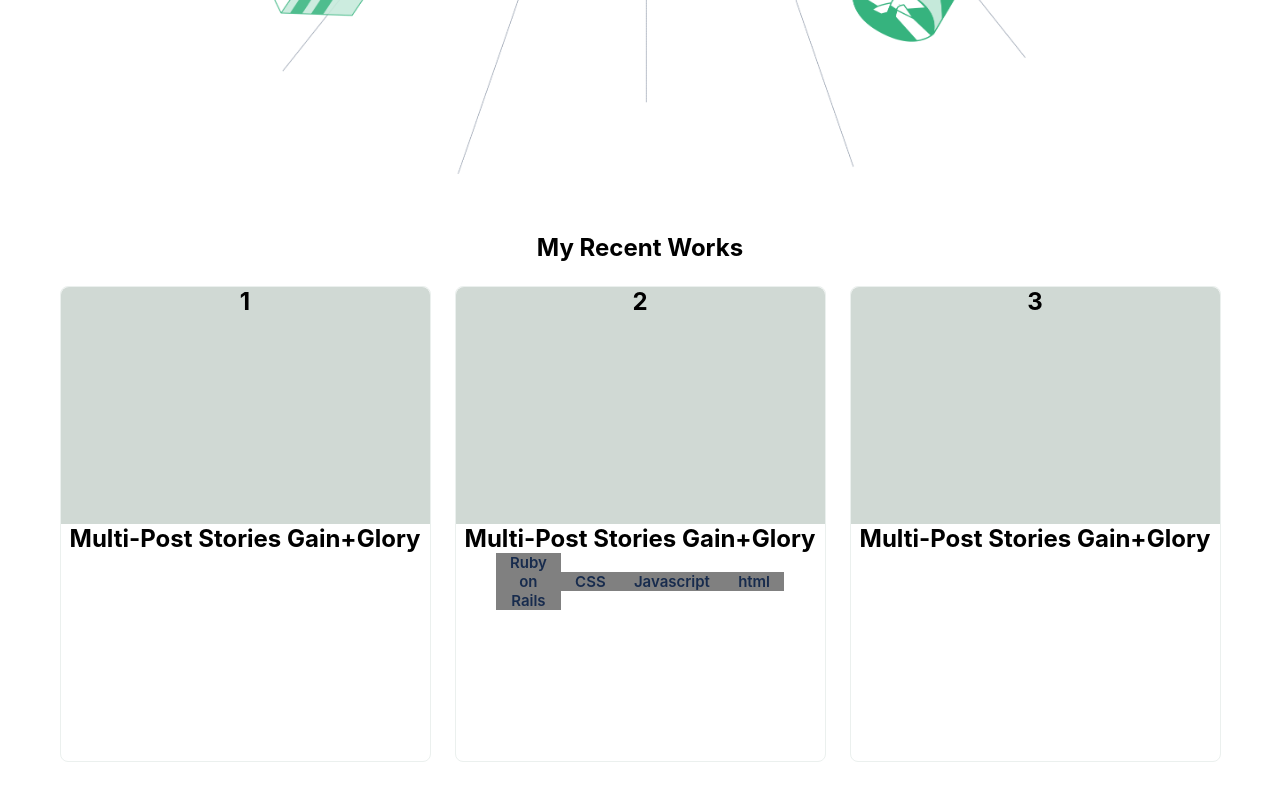
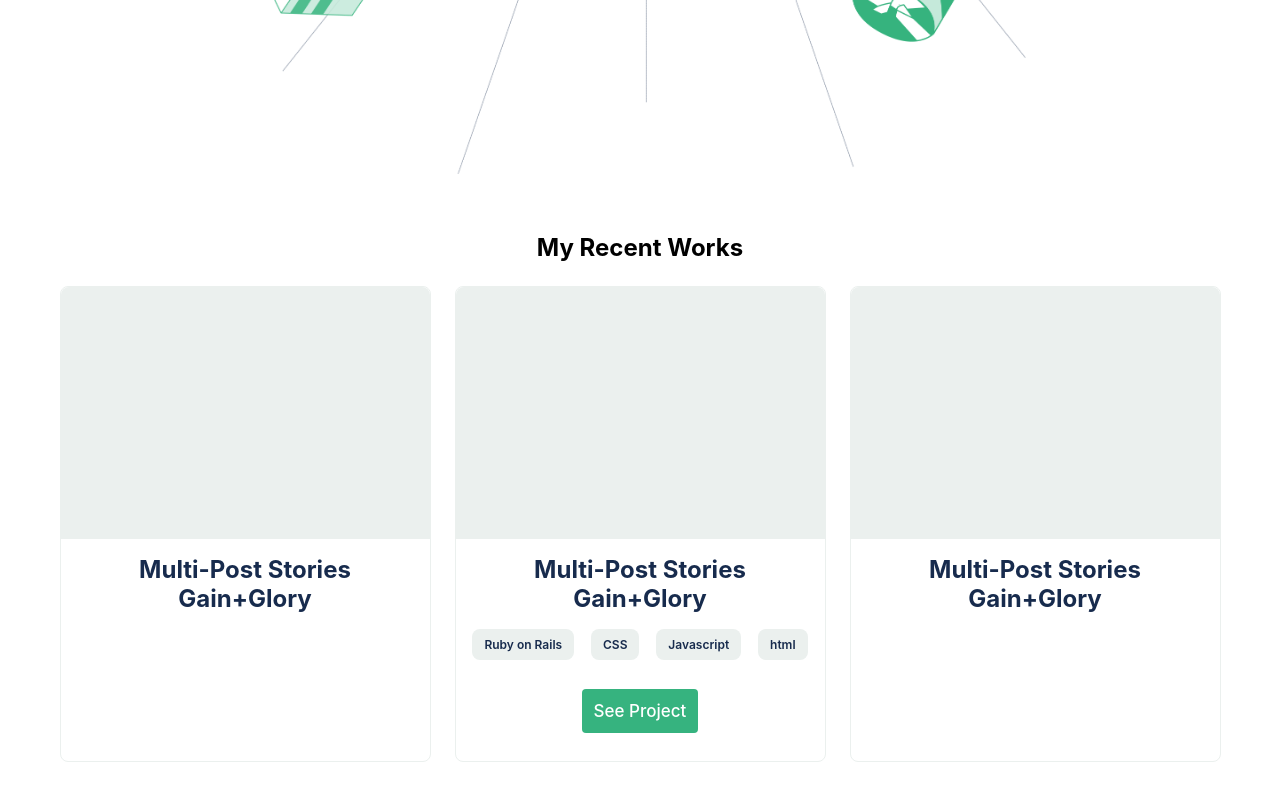
Before and after one commit to KareemWilson/MyPortfolio, a plain HTML site: page index.html in a window 1280 px wide. Shown: the part 623-1423 px from the top of the page. Drawn offline with Linux system fonts and the light colour scheme; a web font is replaced by a local one.

Commit message:
enhance project card

```diff
--- a/index.html
+++ b/index.html
@@ -48,7 +48,7 @@
           <h1 class="worksTitle">My Recent Works</h1>
           <div class="projectCard">
             <div class="cardTop">
-              <h1 class="cardImg">1</h1>
+              <h1 class="cardImg"></h1>
             </div>
             <div class="cardBottom">
               <h2 class="cardTitle">Multi-Post Stories Gain+Glory</h2>
@@ -56,7 +56,7 @@
           </div>
           <div class="projectCard">
             <div class="cardTop">
-              <h1 class="cardImg">2</h1>
+              <h1 class="cardImg"></h1>
             </div>
             <div class="cardBottom">
               <h2 class="cardTitle">Multi-Post Stories Gain+Glory</h2>
@@ -66,11 +66,12 @@
                 <li class="tech">Javascript</li>
                 <li class="tech">html</li>
               </ul>
+              <button class="btn">See Project</button>
             </div>
           </div>
           <div class="projectCard">
             <div class="cardTop">
-              <h1 class="cardImg">3</h1>
+              <h1 class="cardImg"></h1>
             </div>
             <div class="cardBottom">
               <h2 class="cardTitle">Multi-Post Stories Gain+Glory</h2>
--- a/styles.css
+++ b/styles.css
@@ -46,7 +46,7 @@
   color: #28352f;
 }
 
-ul {
+.nav-list {
   display: flex;
   flex-direction: row;
   list-style: none;
@@ -155,7 +155,7 @@
 
 .cardTop {
   flex: 1;
-  background-color: #d0d9d4;
+  background-color: #EBF0EE;
   border-radius: 8px 8px 0 0;
 }
 
@@ -166,10 +166,44 @@
   border-radius: 10px 10px 10px 10px;
   background-color: white;
   align-self: center;
-align-items: center;}
+  align-items: center;
+  max-height: 222px;
+}
+
+.cardTitle {
+  max-width: 70%;
+  margin: 16px;
+  color: #172b4d;
+}
+
+.techs {
+  display: flex;
+  flex-direction: row;
+  list-style: none;
+  font-weight: 600;
+  justify-content: space-evenly;
+  align-items: center;
+  width: 100%;
+}
 
 .tech {
-  background-color: grey;
+  background-color: #EBF0EE;
+  font-weight: 600;
+  font-size: 12px;
+  padding: 8px 12px 8px 12px;
+  color: #172b4d;
+  border-radius: 8px;
+}
+
+.btn {
+  padding: 12px;
+  background-color: #36B37F;
+  color: white;
+  border: none;
+  border-radius: 4px;
+  margin-top: 29px;
+  font-size: 17px;
+  font-weight: 500;
 }
 
 @media (max-width: 710px) {
```
